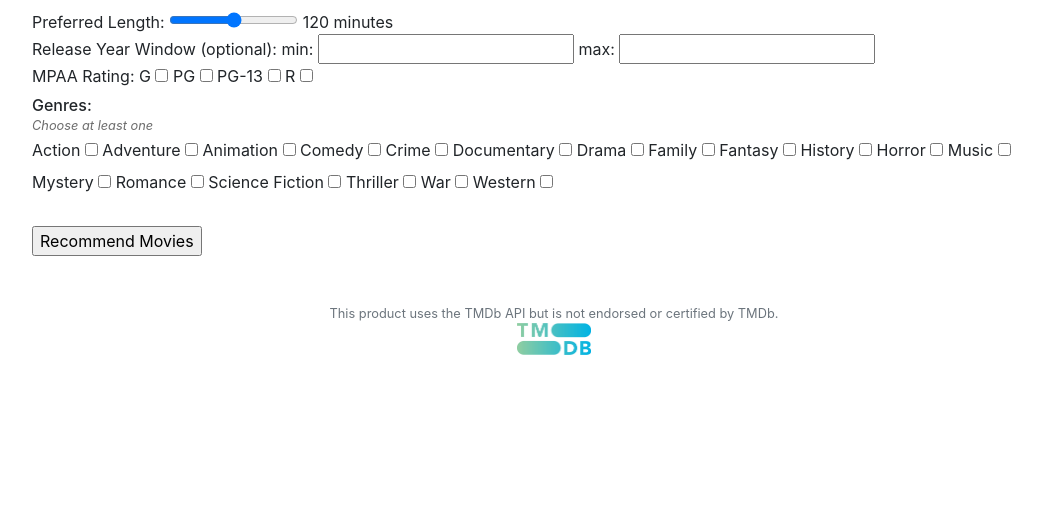
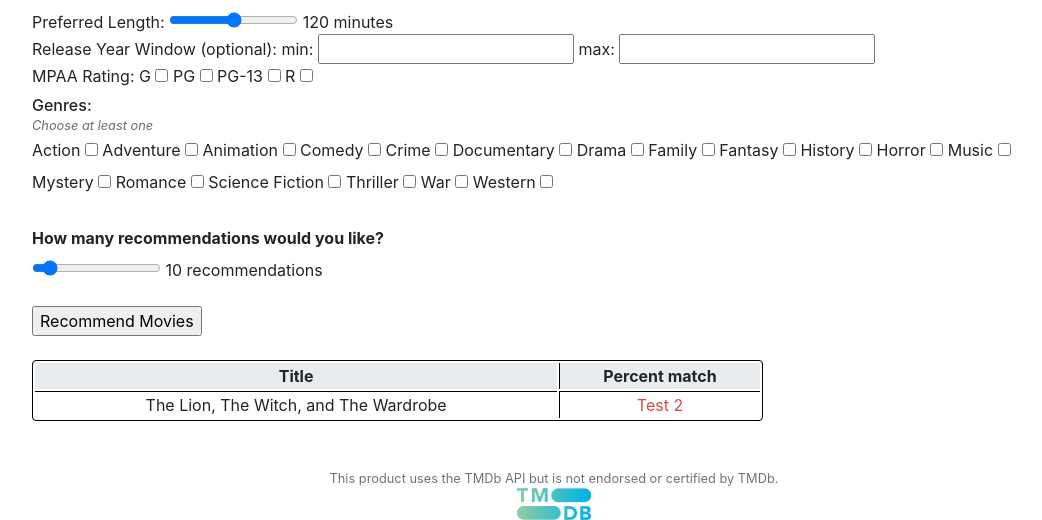
Before and after one commit to ZonkmasterX/CS50-Final-Project, a Flask app: page / in a window 1280 px wide. Shown: the part 698-1218 px from the top of the page, without its empty margins (86-1128 px from the left). Before the commit the page ends 1053 px from the top, so only its background shows below. Run offline with Flask 2, Linux system fonts and the light colour scheme; some libraries are stand-ins or nearby versions.

Commit message:
Added preferred amount of recs and results tabale - EF

```diff
--- a/static/styles.css
+++ b/static/styles.css
@@ -3,3 +3,30 @@
   font-style: italic;
   color: #6d6d6d;
 }
+
+table {
+  border-collapse: separate;
+  width: 70%;
+  border: solid black 1.5px;
+  border-radius: 4px;
+}
+
+td, th {
+  border-left:solid black 1px;
+  border-top:solid black 1px;
+  text-align: center
+}
+
+th {
+  background-color: #e9ecef;
+  border-top: none;
+}
+
+td:first-child, th:first-child {
+  border-left: none;
+}
+
+.percentmatch {
+  color: #d04b4b;
+  margin-left: -2em;
+}
--- a/templates/index.html
+++ b/templates/index.html
@@ -29,6 +29,10 @@
 
       document.getElementById("preferredlength").oninput = function() {
       document.getElementById("plengthvalue").innerHTML = this.value;
+      }
+
+      document.getElementById("amountOfRecs").oninput = function() {
+      document.getElementById("precsvalue").innerHTML = this.value;
       }
     }
 
@@ -140,7 +144,6 @@
       info["popularityvalue"] = document.getElementById("popularity").value
       info["lengthvalue"] = document.getElementById("length").value
       info["genrevalue"] = document.getElementById("genreslider").value
-
       info["preferredlength"] = document.getElementById("preferredlength").value
 
       //handle release years
@@ -160,6 +163,8 @@
       for (var i = 0, n = genres.length; i < n; i++) {
         info["genres"][genres[i].value] = genres[i].checked
       }
+
+      info["recsvalue"] = document.getElementById("amountOfRecs").value
 
       // Get the database stuff
       var xhr = new XMLHttpRequest();
@@ -191,9 +196,12 @@
     document.addEventListener("DOMContentLoaded", loadinputs)
 
   </script>
+
   <div class="jumbotron" style="text-align:center">
     <h1>Welcome!</h1>
   </div>
+
+  <!-- Preferences -->
   <div class="inputs">
     <h3>When searching for a movie, how much do you value the following things?</h3>
     <p>0 means you do not care at all and 10 means you care a lot<p>
@@ -298,9 +306,34 @@
           <input class="genre" type="checkbox" id="western" name="western" value="Western">
       </div>
     <br>
+
+    <p style="font-weight: bold;">How many recommendations would you like?</p>
+    <div style="margin-top: -0.5em">
+      <input type="range" min="1" max="100" value="10" class="slider" id="amountOfRecs">
+      <span id="precsvalue">10</span> recommendations
+    </div>
+    <br>
+
     <input id="recommend" type="button" value="Recommend Movies" onclick="recommend()">
-
-
+    <br>
+    <br>
 
   </div>
+
+  <!-- Movie recommendations -->
+  <div class="results" style="display: inline">
+    <!-- table with recommendations -->
+    <table>
+      <tr>
+        <th>Title</th>
+        <th>Percent match</th>
+      </tr>
+      <tr>
+        <td>The Lion, The Witch, and The Wardrobe</td>
+        <td class="percentmatch">Test 2</td>
+      </tr>
+    </table>
+
+  </div>
+
 {% endblock %}
```
